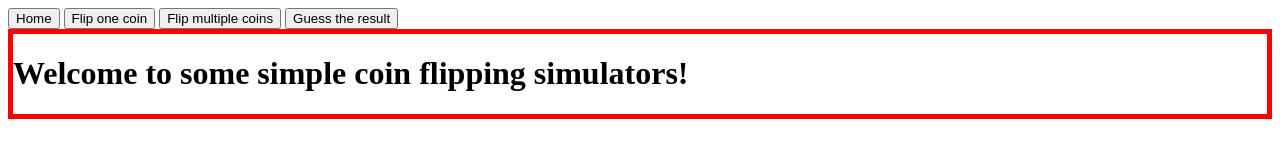
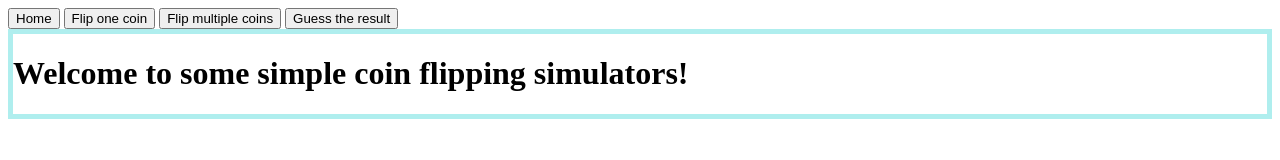
Before and after one commit to comp426-2022-spring/a05-nholmes26, a plain HTML site: page public/index.html in a window 1280 px wide. Drawn offline with Linux system fonts and the light colour scheme.

Commit message:
Edit color

```diff
--- a/public/style.css
+++ b/public/style.css
@@ -3,7 +3,7 @@ div.hidden {
 }
 
 div.active {
-  border: 5px solid red;
+  border: 5px solid paleturquoise;
 }
 
 img.bigcoin {
```
